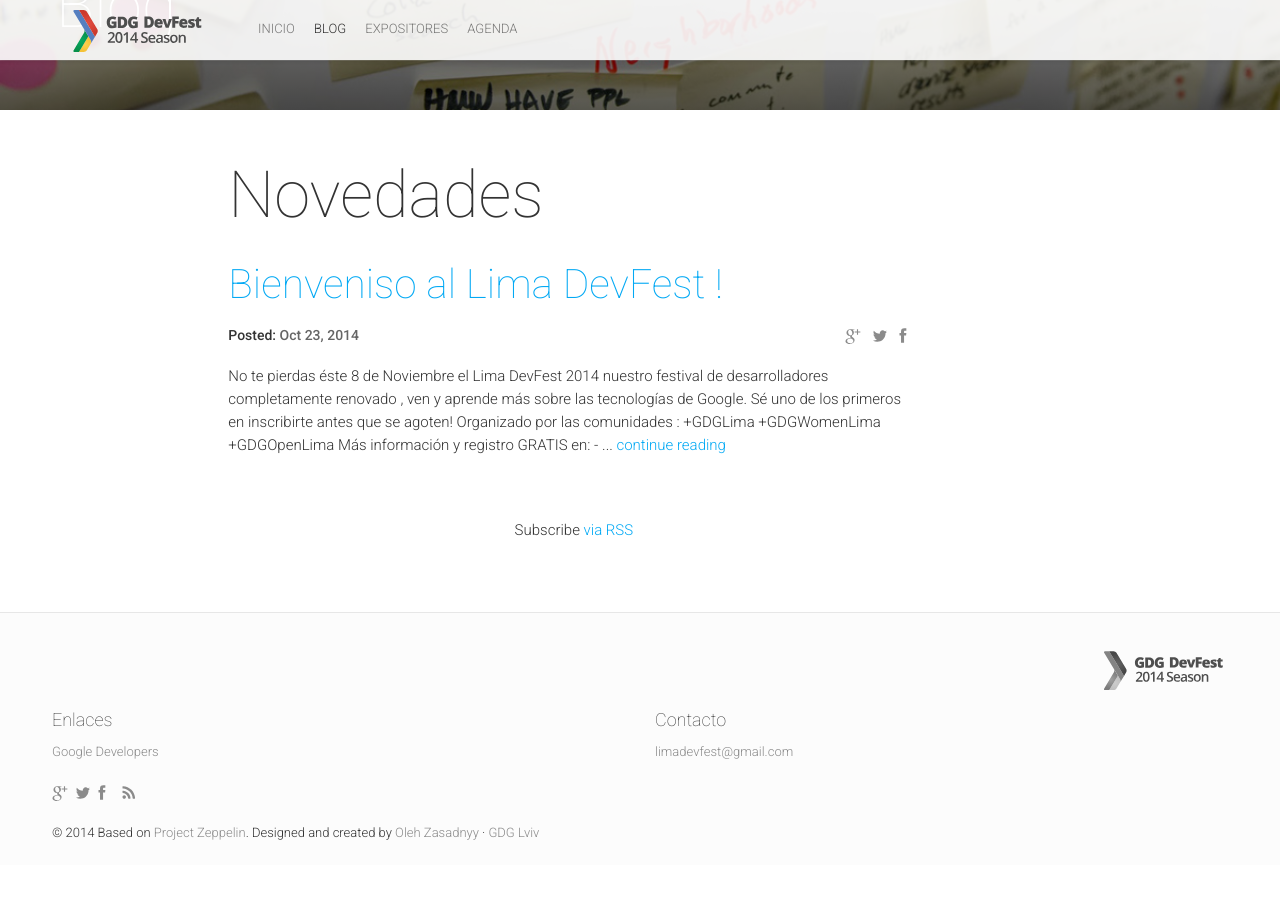
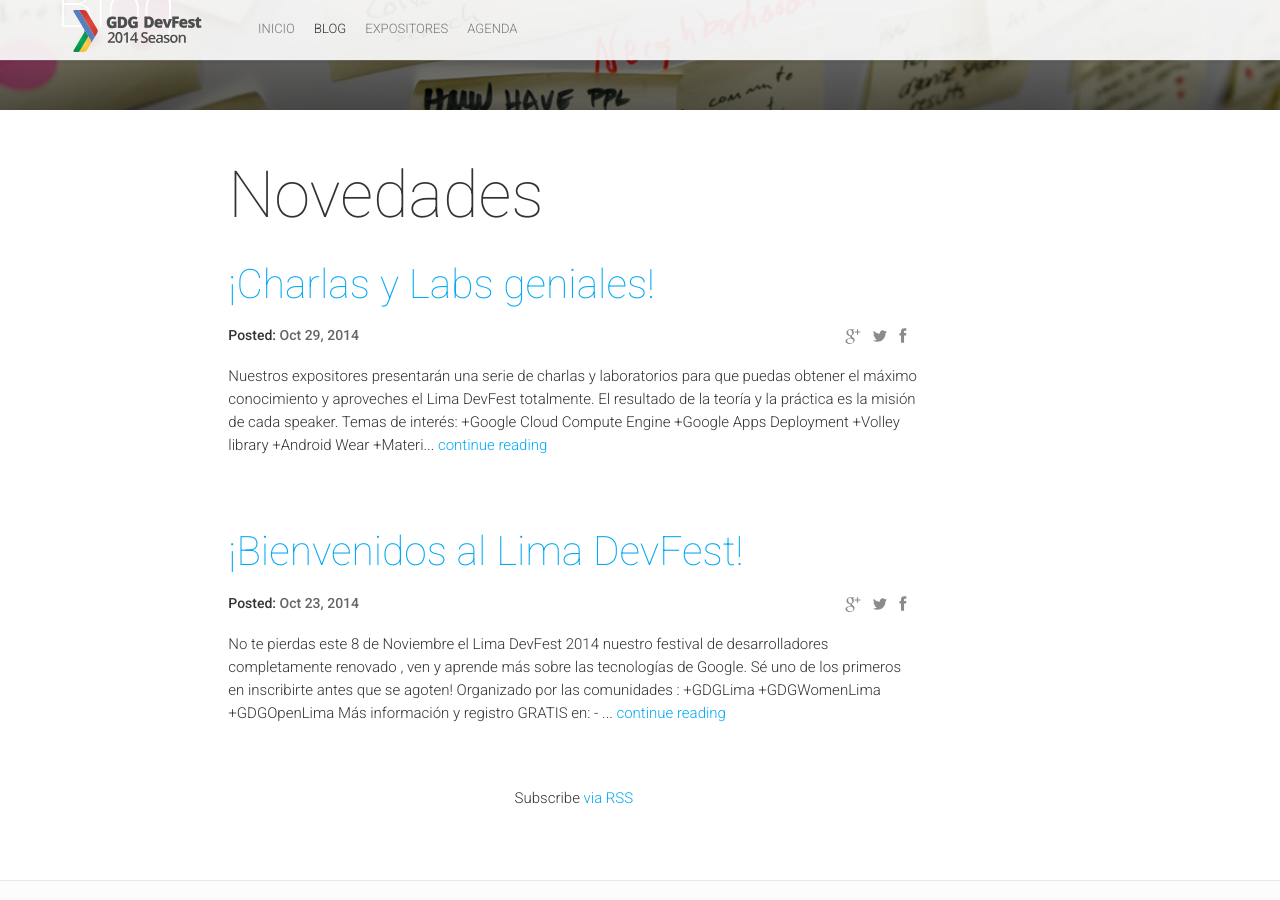
Before and after one commit to gdgperu/limadevfest, a Jekyll site: the page built from blog.html, in a window 1280 px wide and 900 px high, scrolled down 297 px. Built offline with Jekyll 4.4.1, drawn with Linux system fonts in a browser that asks for light colours; nearby versions of some CDN libraries; before the commit the page ends 1162 px from its top, so only the background shows below that.

Commit message:
new post
posts

```diff
--- a/_config.yml
+++ b/_config.yml
@@ -13,8 +13,6 @@
 permalink: "/blog/:title"
 googleAnalyticsTrackingId: "UA-55838618-1"
 googleAnalyticsSiteUrl: "limadevfest.com"
-
-
 
 # Head
 metaKeywords: "event, gdg, devfest, google, programming, android, chrome, developers, lviv"
@@ -56,7 +54,7 @@
 # Statistic Block
 statisticBlockImage: "statistic.jpg"
 statisticBlock:
- - {count: "10", specialCharacter: "+", info: "horas", detail: "de tecnologia google"}
+ - {count: "10", specialCharacter: "+", info: "horas", detail: "de tecnología google"}
  - {count: "10", specialCharacter: "+", info: "expositores", detail: "de diferentes ciudades"}
  - {count: "2", specialCharacter: "", info: "sesiones", detail: "en paralelo"}
 
--- a/_posts/2014-10-23-invitacion-limadevfest.markdown
+++ b/_posts/2014-10-23-invitacion-limadevfest.markdown
@@ -1,11 +1,11 @@
 ---
 layout: post
-title:  "Bienveniso al Lima DevFest !"
+title:  "¡Bienvenidos al Lima DevFest!"
 date:   2014-10-23 21:00:00
 isStaticPost: false
 ---
 
-No te pierdas éste 8 de Noviembre el Lima DevFest 2014 nuestro festival de desarrolladores completamente renovado , ven y aprende más sobre las tecnologías de Google.
+No te pierdas este 8 de Noviembre el Lima DevFest 2014 nuestro festival de desarrolladores completamente renovado , ven y aprende más sobre las tecnologías de Google.
 
 **Sé uno de los primeros en inscribirte antes que se agoten!**
 
--- /dev/null
+++ b/_posts/2014-10-29-charlas-labs.markdown
@@ -0,0 +1,27 @@
+---
+layout: post
+title:  "¡Charlas y Labs geniales!"
+date:   2014-10-29 11:00:00
+isStaticPost: false
+---
+
+Nuestros expositores presentarán una serie de charlas y laboratorios para que puedas obtener el **máximo conocimiento y aproveches el Lima DevFest totalmente**. El resultado de la teoría y la práctica es la misión de cada speaker. Temas de interés:
+
+* **+Google Cloud Compute Engine**
+* **+Google Apps Deployment**
+* **+Volley library**
+* **+Android Wear**
+* **+Material Design**
+* **+Android L**
+* **+Polymer**
+* **+GAE**
+* **+Java EndPoints**
+* **+Python on Google AppEngine**
+* **+AngularJS**
+* **+SEO with AngularJS**
+* **+Web Services security**
+* **+Mobile - Google Analytics**
+
+**Entre otros más.**
+
+Más información y registro GRATIS en: - [Lima DevFest](https://limadevfest.eventbrite.com/).
```
Also changed, not shown: _data/organizerGDG.yml (line endings or trailing spaces), _data/speakers.yml (line endings or trailing spaces), index.html (line endings or trailing spaces).
